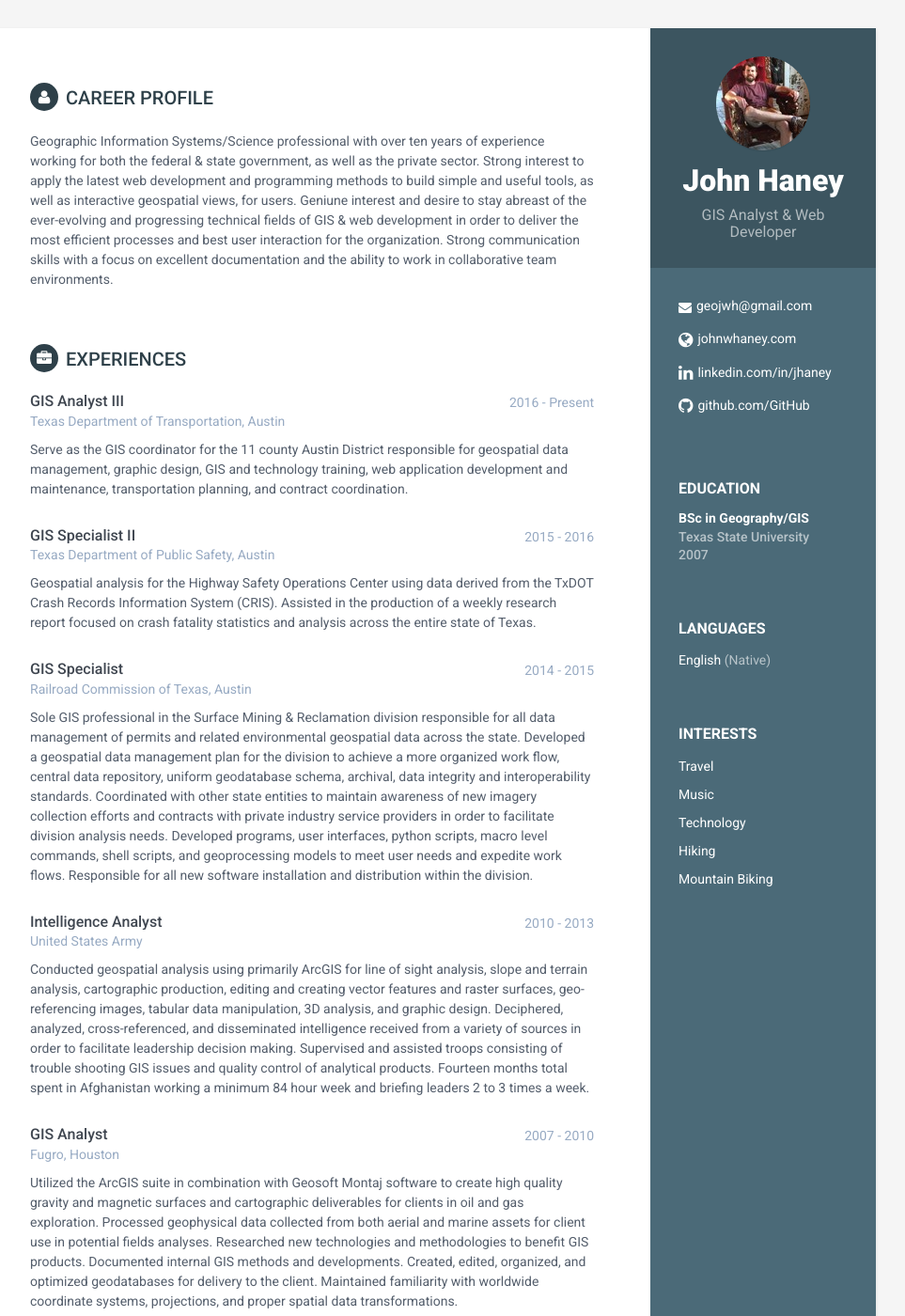
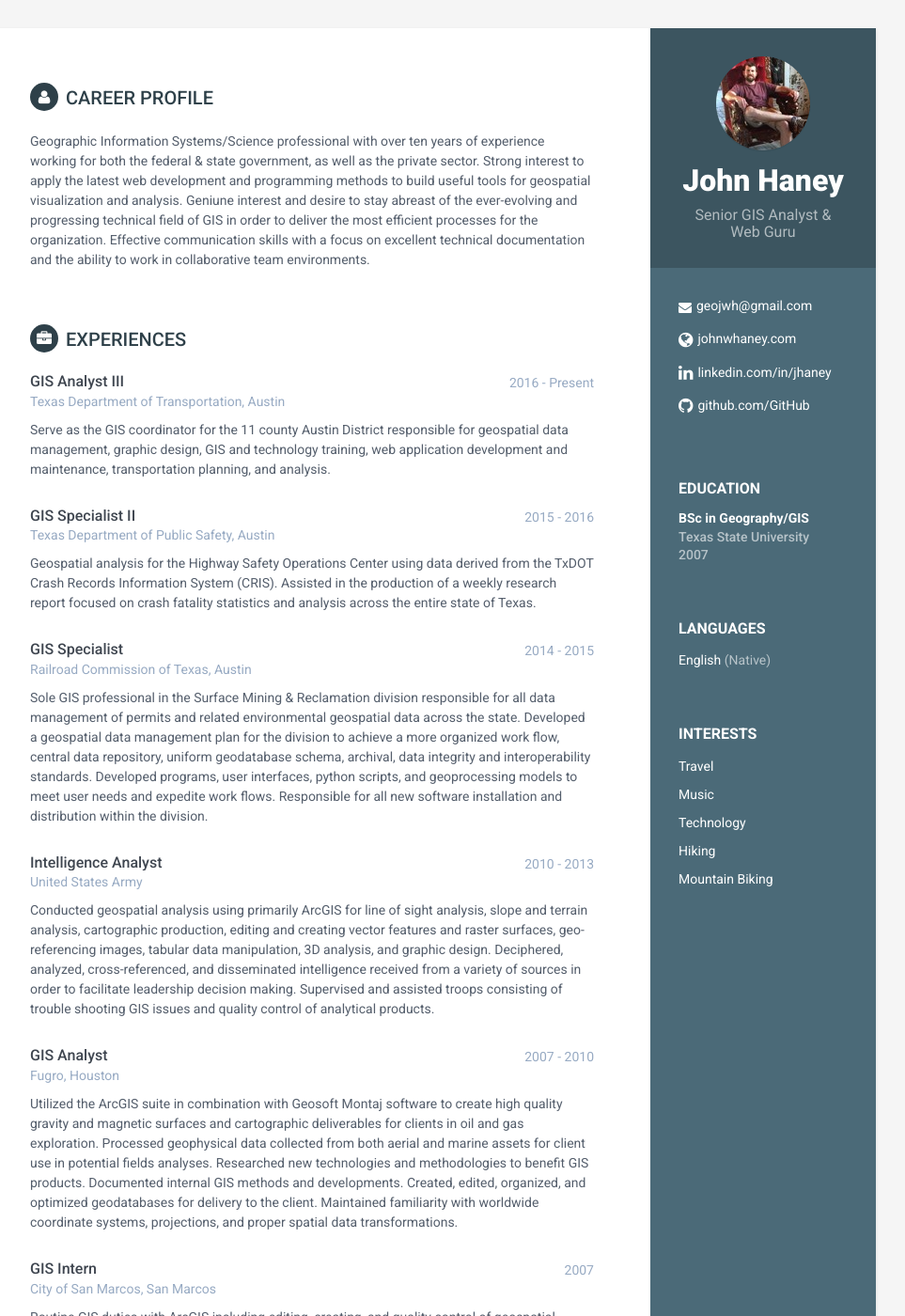
Before and after one commit to jwhaney/resume, a Jekyll site: the page built from index.html, in a window 1280 px wide and 1400 px high. Shown: the whole window at 94% size, without its empty margins (188-1151 px from the left). Built offline with Jekyll 4.4.1, drawn with Linux system fonts in a browser that asks for light colours.

Commit message:
cv updates - 20180213

```diff
--- a/_config.yml
+++ b/_config.yml
@@ -14,7 +14,7 @@ style: styles-6
 
 #Profile information
 name: John Haney
-tagline: GIS Analyst & Web Developer
+tagline: Senior GIS Analyst & Web Guru
 pic: profile.jpg  #place a 100x100 picture inside /assets/images/ folder and provide the name of the file below
 
 #sidebar links
--- a/_includes/career-profile.html
+++ b/_includes/career-profile.html
@@ -3,10 +3,10 @@
 <div class="summary">
     <p>Geographic Information Systems/Science professional with over ten years of experience working for both the federal
     &amp; state government, as well as the private sector. Strong interest to apply the latest web development and programming
-    methods to build simple and useful tools, as well as interactive geospatial views, for users. Geniune interest and desire to
-    stay abreast of the ever-evolving and progressing technical fields of GIS &amp; web development in order to deliver the most
-    efficient processes and best user interaction for the organization. Strong communication skills with a focus on excellent
-    documentation and the ability to work in collaborative team environments.
+    methods to build useful tools for geospatial visualization and analysis. Geniune interest and desire to
+    stay abreast of the ever-evolving and progressing technical field of GIS in order to deliver the most efficient processes
+    for the organization. Effective communication skills with a focus on excellent technical documentation and
+    the ability to work in collaborative team environments.
     </p>
 </div><!--//summary-->
 </section><!--//section-->
--- a/_includes/experience.html
+++ b/_includes/experience.html
@@ -11,7 +11,7 @@
                     </div><!--//meta-->
                     <div class="details">
                         <p>Serve as the GIS coordinator for the 11 county Austin District responsible for geospatial data management, graphic design, GIS and
-                        technology training, web application development and maintenance, transportation planning, and contract coordination.</p>
+                        technology training, web application development and maintenance, transportation planning, and analysis.</p>
                         <p> </p>
                     </div><!--//details-->
                 </div><!--//item-->
@@ -43,10 +43,8 @@
                         <p>Sole GIS professional in the Surface Mining &amp; Reclamation division responsible for all data management of permits and
                           related environmental geospatial data across the state. Developed a geospatial data management plan for the division to achieve
                           a more organized work flow, central data repository, uniform geodatabase schema, archival, data integrity and interoperability
-                          standards. Coordinated with other state entities to maintain awareness of new imagery collection efforts and contracts with
-                          private industry service providers in order to facilitate division analysis needs. Developed programs, user interfaces, python
-                          scripts, macro level commands, shell scripts, and geoprocessing models to meet user needs and expedite work flows. Responsible
-                          for all new software installation and distribution within the division.</p>
+                          standards. Developed programs, user interfaces, python scripts, and geoprocessing models to meet user needs and expedite work
+                          flows. Responsible for all new software installation and distribution within the division.</p>
                     </div><!--//details-->
                 </div><!--//item-->
 
@@ -63,8 +61,7 @@
                           editing and creating vector features and raster surfaces, geo-referencing images, tabular data manipulation, 3D analysis, and
                           graphic design. Deciphered, analyzed, cross-referenced, and disseminated intelligence received from a variety of sources in order to
                           facilitate leadership decision making. Supervised and assisted troops consisting of trouble shooting GIS issues and quality
-                          control of analytical products. Fourteen months total spent in Afghanistan working a minimum 84 hour week and briefing leaders 2 to 3
-                          times a week.</p>
+                          control of analytical products.</p>
                     </div><!--//details-->
                 </div><!--//item-->
 
```
